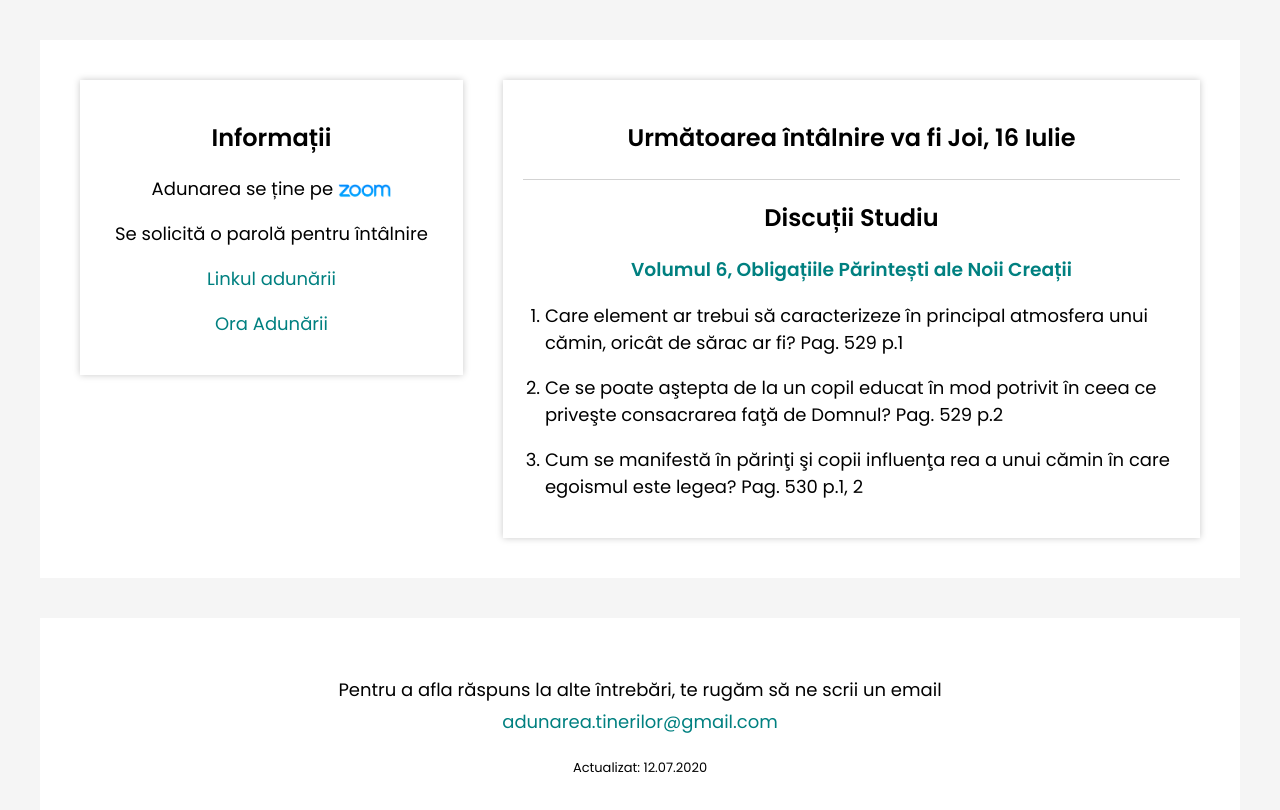
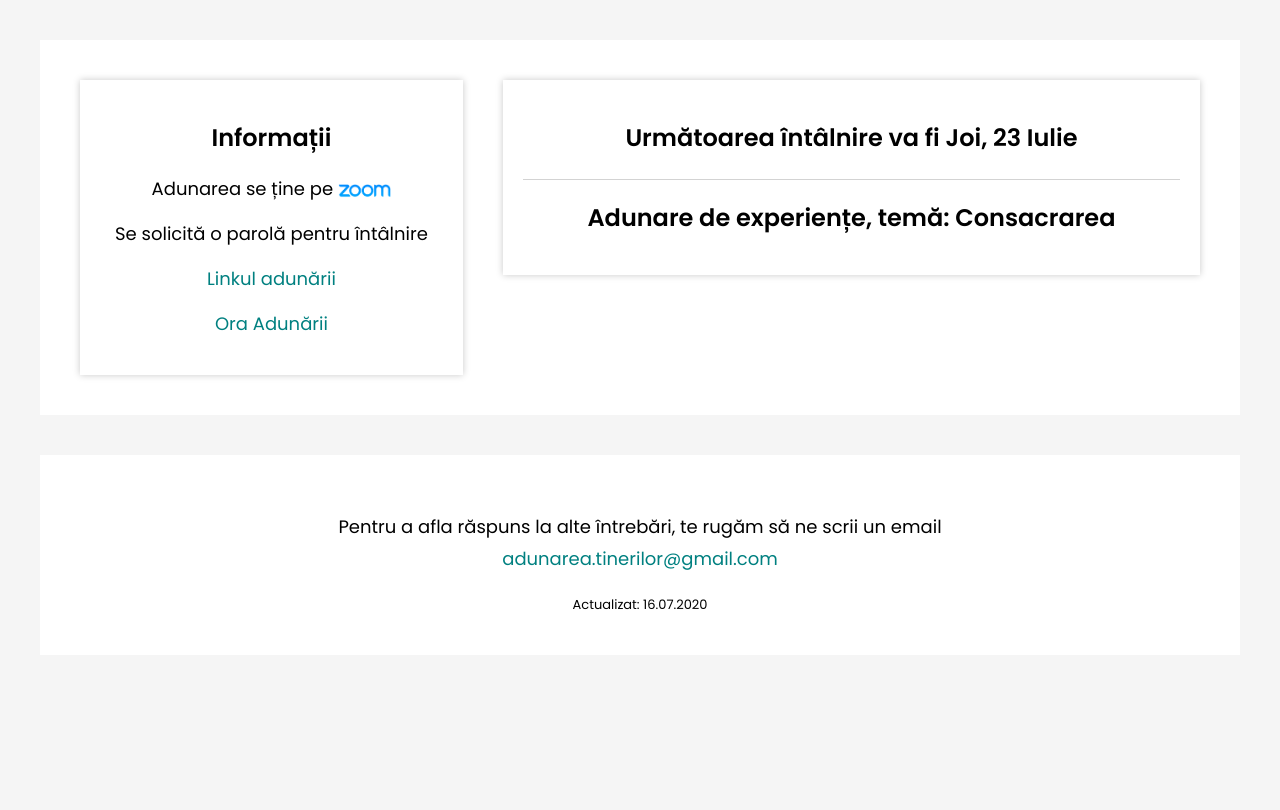
Before and after one commit to adunarea-tinerilor/stb-adt, a React (Create React App) app: page /#/ in a window 1280 px wide. Shown: the part 660-1470 px from the top of the page. After the commit the page ends 1355 px from the top, so only its background shows below. Built offline with nearby package versions, Linux system fonts and the light colour scheme.

Commit message:
weekly content update

```diff
--- a/src/App.js
+++ b/src/App.js
@@ -13,19 +13,17 @@ export default class App extends React.Component {
 
     this.state = {
       // general
-      footerUpdateDate: "12.07.2020",
-      meetingHour: "https://www.timeanddate.com/worldclock/fixedtime.html?msg=%C3%8Ent%C3%A2lnirea+Tinerilor&iso=20200716T10&p1=202",
+      footerUpdateDate: "16.07.2020",
+      meetingHour: "https://www.timeanddate.com/worldclock/fixedtime.html?msg=%C3%8Ent%C3%A2lnirea+Tinerilor&iso=20200723T10&p1=202",
 
 
       // next meeting
-      nextMeetingDate: "Joi, 16 Iulie",
-      nextDiscussedTitle: "Volumul 6, Obligațiile Părintești ale Noii Creații",
-      nextDiscussedLink: "https://adevarprezent.org/obligatiile-parintesti-ale-noii-creatii/",
-      nextMeetingSubject: [
-        "Care element ar trebui să caracterizeze în principal atmosfera unui cămin, oricât de sărac ar fi? Pag. 529 p.1",
-        "Ce se poate aştepta de la un copil educat în mod potrivit în ceea ce priveşte consacrarea faţă de Domnul? Pag. 529 p.2",
-        "Cum se manifestă în părinţi şi copii influenţa rea a unui cămin în care egoismul este legea? Pag. 530 p.1, 2"
-      ],
+      nextMeetingDate: "Joi, 23 Iulie",
+      // nextMeetingSubject:"Discuții Studiu",
+      nextMeetingSubject:"Adunare de experiențe, temă: Consacrarea",
+      // nextDiscussedLinkText: "Volumul 6, Obligațiile Părintești ale Noii Creații",
+      // nextDiscussedLink: "https://adevarprezent.org/obligatiile-parintesti-ale-noii-creatii/",
+      nextMeetingQuestions: [],
 
 
       // announcement notes
@@ -185,7 +183,8 @@ export default class App extends React.Component {
 
               nextMeetingDate={this.state.nextMeetingDate}
               nextMeetingSubject={this.state.nextMeetingSubject}
-              nextDiscussedTitle={this.state.nextDiscussedTitle}
+              nextMeetingQuestions={this.state.nextMeetingQuestions}
+              nextDiscussedLinkText={this.state.nextDiscussedLinkText}
               nextDiscussedLink={this.state.nextDiscussedLink}
             />}
           />
--- a/src/pages/Home.js
+++ b/src/pages/Home.js
@@ -18,8 +18,9 @@ export default function Home(props) {
         meetingHour={props.meetingHour}
         nextMeetingDate={props.nextMeetingDate}
         nextMeetingSubject={props.nextMeetingSubject}
-        nextDiscussedTitle={props.nextDiscussedTitle}
+        nextDiscussedLinkText={props.nextDiscussedLinkText}
         nextDiscussedLink={props.nextDiscussedLink}
+        nextMeetingQuestions={props.nextMeetingQuestions}
       />
     </div>
   );
--- a/src/partials/Intro.js
+++ b/src/partials/Intro.js
@@ -96,11 +96,11 @@ export default function Intro(props) {
       <div>
         <IntroCardContainer>
           <CardTitle>Următoarea întâlnire va fi {props.nextMeetingDate}</CardTitle>
-          <h2>Discuții Studiu {props.nextDiscussedVol}</h2>
+          <h2>{props.nextMeetingSubject}</h2>
           <DiscussedTitle><a href={props.nextDiscussedLink} rel="noopener noreferrer"
-                             target="_blank">{props.nextDiscussedTitle}</a></DiscussedTitle>
+                             target="_blank">{props.nextDiscussedLinkText}</a></DiscussedTitle>
           <ol>
-            {props.nextMeetingSubject.map((subject, index) => {
+            {props.nextMeetingQuestions.map((subject, index) => {
               return <li key={index}><p>{subject}</p></li>
             })}
           </ol>
```
